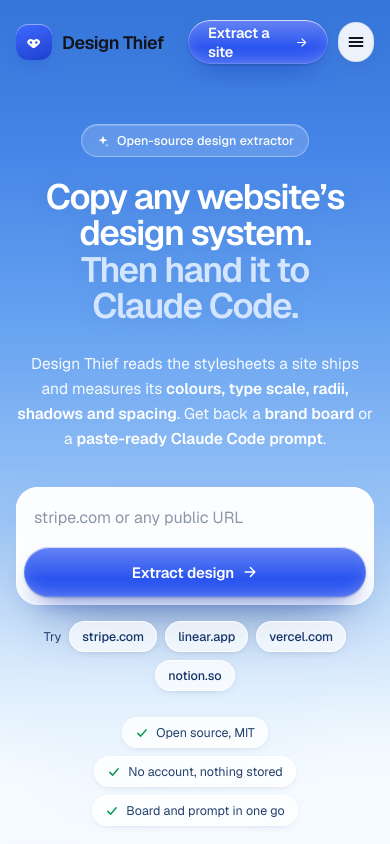
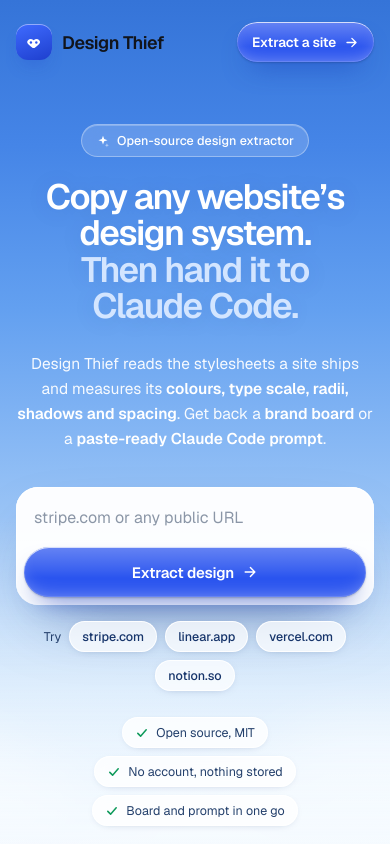
Before and after one commit to dkhedekar79/design-thief, a React (Vite) app: page / in a window 390 px wide. Shown: the top 844 px of the page. Built offline with nearby package versions, Linux system fonts and the light colour scheme.

Commit message:
fix(nav): keep the header on one line on small phones

```diff
--- a/src/styles.css
+++ b/src/styles.css
@@ -1883,8 +1883,16 @@ ol {
     flex-direction: column;
   }
 
-  .brand-tag {
+  .brand-tag,
+  .nav-menu {
     display: none;
+  }
+
+  .nav-cta {
+    height: 40px;
+    padding: 0 15px;
+    font-size: 13.5px;
+    white-space: nowrap;
   }
 }
 
```
